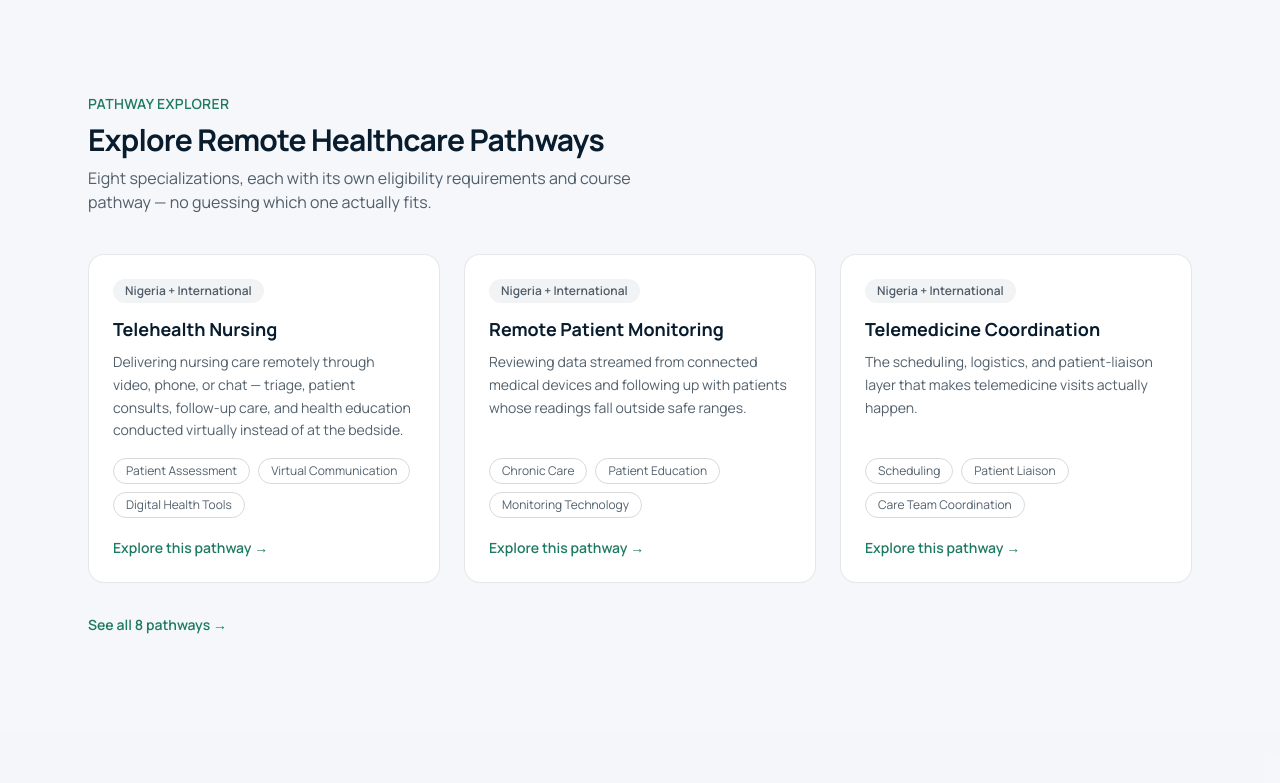
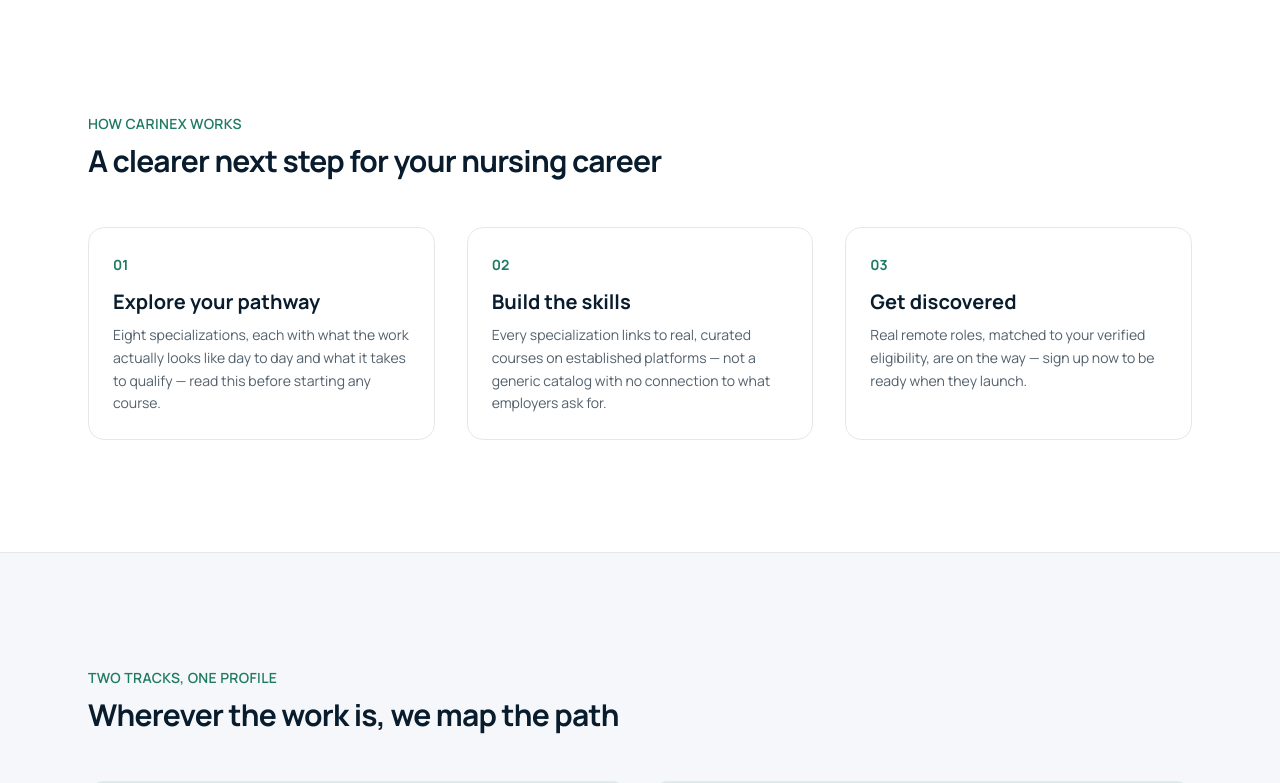
Before and after one commit to isaaczauyei-cyber/Carinex.ai, a Next.js app: page / in a window 1280 px wide. Shown: the part 771-1554 px from the top of the page. Built offline with nearby package versions, Linux system fonts and the light colour scheme.

Commit message:
Add HowItWorks and Tracks components to page

```diff
--- a/app/page.tsx
+++ b/app/page.tsx
@@ -21,6 +21,8 @@
     <main>
       <Navbar />
       <Hero />
+          <HowItWorks />
+          <Tracks />
 
       <section className="mx-auto max-w-6xl px-6 py-24">
         <div className="mb-10 flex flex-col gap-2">
```
